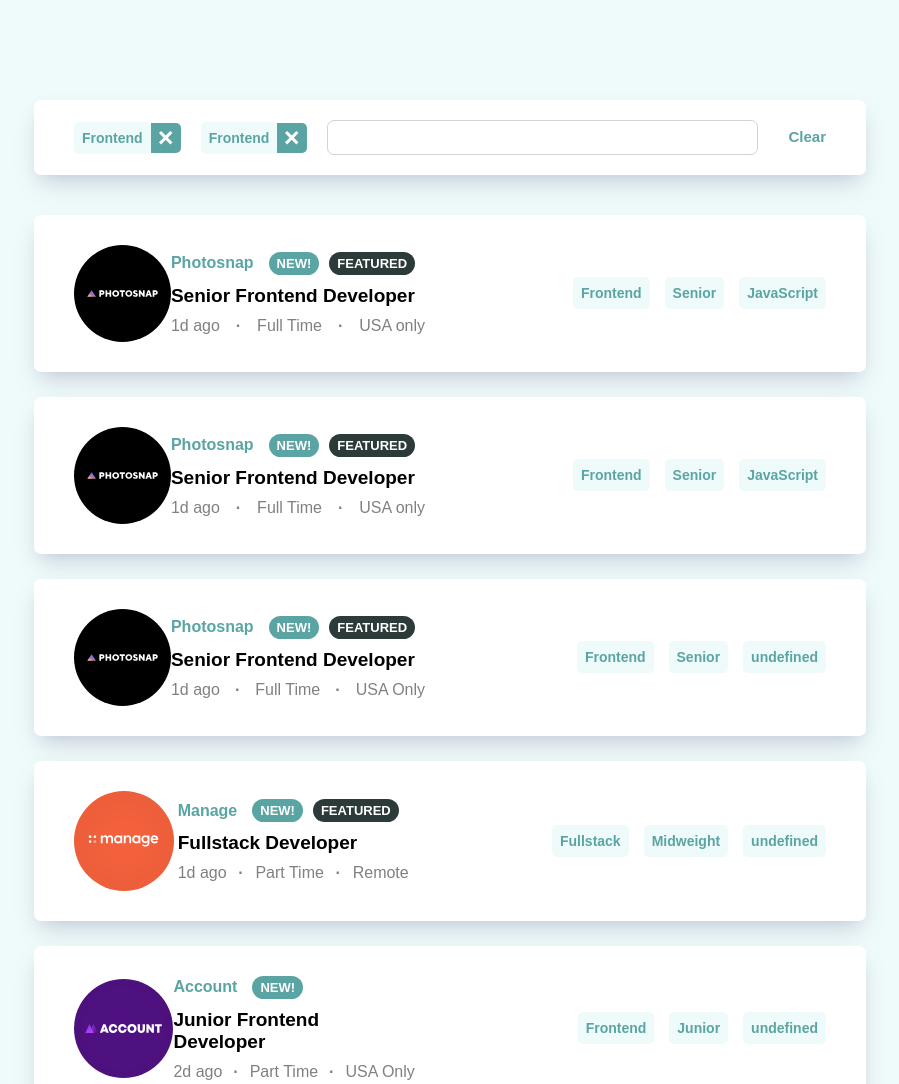
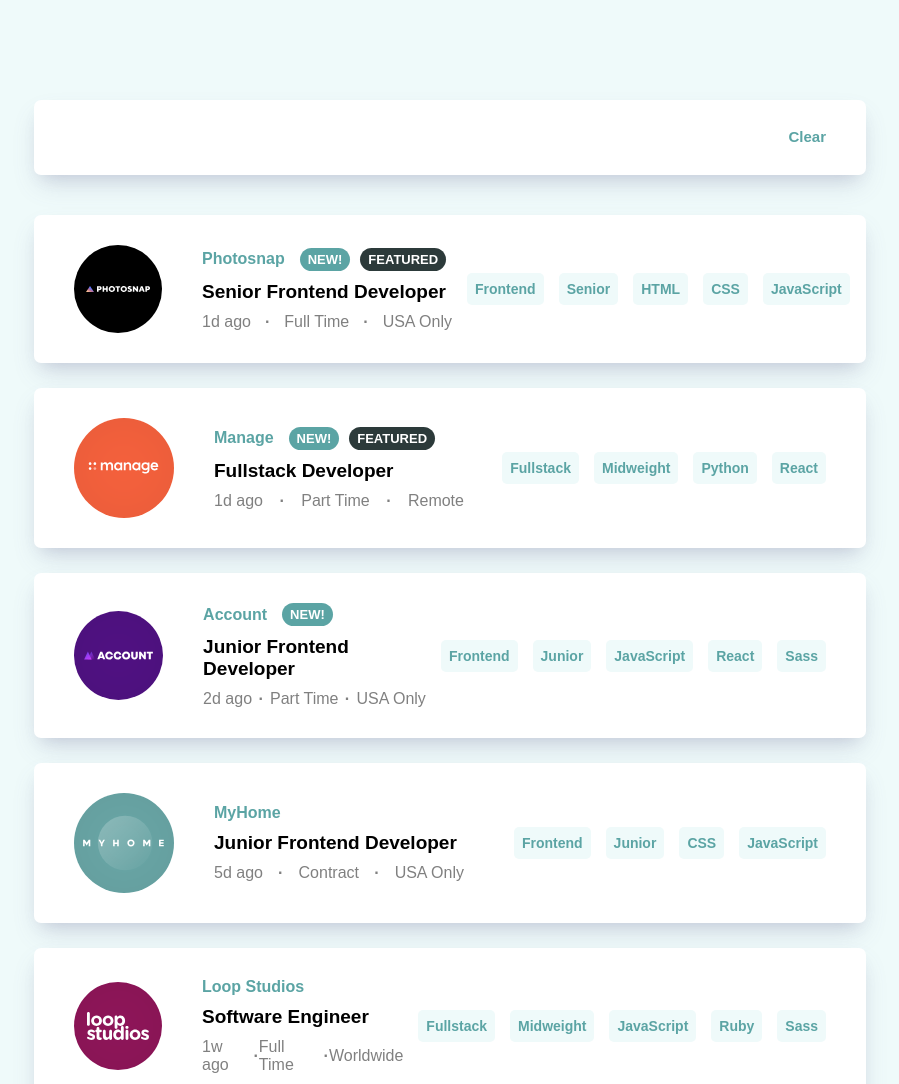
Before and after one commit to LuisDavid1998/JobListingsJSON, a plain HTML site: page index.html in a window 1280 px wide. Shown: the top 1084 px of the page, without its empty margins (190-1089 px from the left). Drawn offline with Linux system fonts and the light colour scheme.

Commit message:
Final Project

```diff
--- a/css/styles.scss
+++ b/css/styles.scss
@@ -48,6 +48,9 @@
         min-height: 35px;
         height: auto;
 
+        #skills{
+            display: flex;
+
             .cross{
                 padding: 8px;
                 background: $primary;
@@ -60,20 +63,12 @@
                 background: $dark;
             }
 
-        input{
-            width: 100%;
-            font-size: 14px;
-            letter-spacing: 1px;
-            padding: 0 20px;
-            border-radius: 7px;
-            border: 1px solid lightgray;
-            color: gray;
-        }
-
             .category{
                 margin-right: 20px;
                 display: flex;
                 align-items: center;
+                display: none;
+            }
         }
 
         #clear{
@@ -95,7 +90,6 @@
 
     .box-content{
         display: flex;
-        justify-content: space-between;
         align-items: center;
         padding: 30px 40px;
 
@@ -105,6 +99,8 @@
         }
 
         .main-content{
+            margin-left: 40px;
+            width: 250px;
 
             .main-company{
                 display: flex;
@@ -148,7 +144,7 @@
             }
         }
         .requires{
-            width: 55%;
+            flex-grow: 1;
             display: flex;
             justify-content:end;
             align-items: center;
--- a/index.html
+++ b/index.html
@@ -15,64 +15,75 @@
   <div id="container">
 
     <div id="search" class="box">
-      <div class="category">
-        <p class="require">Frontend</p>
+
+      <div id="skills">
+        <div class="category" category="frontend">
+          <p class="require skill-up">Frontend</p>
           <img src="img/icon-remove.svg" alt="Cross" class="cross">
         </div>
-      <div class="category">
-        <p class="require">Frontend</p>
+        <div class="category" category="backend">
+          <p class="require skill-up">Backend</p>
           <img src="img/icon-remove.svg" alt="Cross" class="cross">
         </div>
-      <input type="text">
-      <p id="clear">Clear</p>
+        <div class="category" category="fullstack">
+          <p class="require skill-up">Fullstack</p>
+          <img src="img/icon-remove.svg" alt="Cross" class="cross">
         </div>
-
-    <div class="box box-content">
-      <img class="logo" src="img/photosnap.svg" alt="Logo">
-      <div class="main-content">
-        <div class="main-company">
-          <h3 class="company">Photosnap</h3>
-          <span class="new">NEW!</span>
-          <span class="featured">FEATURED</span>
+        <div class="category" category="junior">
+          <p class="require skill-up">Junior</p>
+          <img src="img/icon-remove.svg" alt="Cross" class="cross">
         </div>
-        <h2 class="position">Senior Frontend Developer</h2>
-        <div class="description">
-          <p class="postedAt descript">1d ago</p>
-          <p class=" descript"><strong>&middot;</strong></p>
-          <p class="contract descript">Full Time</p>
-          <p class=" descript"><strong>&middot;</strong></p>
-          <p class="location descript">USA only</p>
+        <div class="category" category="midweight">
+          <p class="require skill-up">Midweight</p>
+          <img src="img/icon-remove.svg" alt="Cross" class="cross">
         </div>
+        <div class="category" category="senior">
+          <p class="require skill-up">Senior</p>
+          <img src="img/icon-remove.svg" alt="Cross" class="cross">
         </div>
-      <div class="requires">
-        <p class="role require req">Frontend</p>
-        <p class="level require req">Senior</p>
-        <p class="lenguage require req">JavaScript</p>
+        <div class="category" category="python">
+          <p class="require skill-up">Python</p>
+          <img src="img/icon-remove.svg" alt="Cross" class="cross">
+        </div>
+        <div class="category" category="ruby">
+          <p class="require skill-up">Ruby</p>
+          <img src="img/icon-remove.svg" alt="Cross" class="cross">
+        </div>
+        <div class="category" category="javascript">
+          <p class="require skill-up">JavaScript</p>
+          <img src="img/icon-remove.svg" alt="Cross" class="cross">
+        </div>
+        <div class="category" category="html">
+          <p class="require skill-up">HMTL</p>
+          <img src="img/icon-remove.svg" alt="Cross" class="cross">
+        </div>
+        <div class="category" category="css">
+          <p class="require skill-up">CSS</p>
+          <img src="img/icon-remove.svg" alt="Cross" class="cross">
+        </div>
+        <div class="category" category="react">
+          <p class="require skill-up">React</p>
+          <img src="img/icon-remove.svg" alt="Cross" class="cross">
+        </div>
+        <div class="category" category="sass">
+          <p class="require skill-up">Sass</p>
+          <img src="img/icon-remove.svg" alt="Cross" class="cross">
+        </div>
+        <div class="category" category="vue">
+          <p class="require skill-up">Vue</p>
+          <img src="img/icon-remove.svg" alt="Cross" class="cross">
+        </div>
+        <div class="category" category="django">
+          <p class="require skill-up">Django</p>
+          <img src="img/icon-remove.svg" alt="Cross" class="cross">
+        </div>
+        <div class="category" category="ror">
+          <p class="require skill-up">RoR</p>
+          <img src="img/icon-remove.svg" alt="Cross" class="cross">
         </div>
       </div>
 
-    <div class="box box-content">
-      <img class="logo" src="img/photosnap.svg" alt="Logo">
-      <div class="main-content">
-        <div class="main-company">
-          <h3 class="company">Photosnap</h3>
-          <span class="new">NEW!</span>
-          <span class="featured">FEATURED</span>
-        </div>
-        <h2 class="position">Senior Frontend Developer</h2>
-        <div class="description">
-          <p class="postedAt descript">1d ago</p>
-          <p class=" descript"><strong>&middot;</strong></p>
-          <p class="contract descript">Full Time</p>
-          <p class=" descript"><strong>&middot;</strong></p>
-          <p class="location descript">USA only</p>
-        </div>
-      </div>
-      <div class="requires">
-        <p class="role require req">Frontend</p>
-        <p class="level require req">Senior</p>
-        <p class="lenguage require req">JavaScript</p>
-      </div>
+      <p id="clear">Clear</p>
     </div>
 
   </div>
--- a/js/main.js
+++ b/js/main.js
@@ -7,10 +7,10 @@
 .then(data => {
 
     data.forEach((info, i) => {
-        console.log(info.company);
 
         var box_content = $('<div/>', {
-            'class': 'box box-content'
+            'class': 'box box-content',
+            'category': `${info.company}`
         });
         var logo = $('<img/>', {
             'class': 'logo',
@@ -83,14 +83,13 @@
             'class': 'role require req',
             html: `${info.role}`
         });
+        box_content.addClass(`${info.role.toLowerCase()}`);
         var level = $('<p/>', {
             'class': 'level require req',
             html: `${info.level}`
         });
-        var lenguage = $('<p/>', {
-            'class': 'lenguage require req',
-            html: `${info.lenguaje}`
-        });
+        box_content.addClass(`${info.level.toLowerCase()}`);
+
 
         box_content.appendTo(container);
         logo.appendTo(box_content);
@@ -109,10 +108,38 @@
         requires.appendTo(box_content);
         role.appendTo(requires);
         level.appendTo(requires);
-        lenguage.appendTo(requires);
 
+        info.languages.forEach((language, i) => {
+            var languages = $('<p/>', {
+                'class': `languages require req ${language}`,
+                html: `${language}`
+            });
+            box_content.addClass(`${language.toLowerCase()}`);
+            languages.appendTo(requires);
+        });
 
+        info.tools.forEach((tool, i) => {
+            var tools = $('<p/>', {
+                'class': `tools require req ${tool}`,
+                html: `${tool}`
+            });
+            box_content.addClass(`${tool.toLowerCase()}`);
+            tools.appendTo(requires);
+        });
     });
 
+    var my_input = document.querySelectorAll('.req');
+    my_input.forEach((skill) => {
+        skill.addEventListener('click', () => {
 
+            $(`.category[category="${skill.innerHTML.toLowerCase()}"]`).css('display', 'flex');
+            $('.box-content').hide();
+            $(`.${skill.innerHTML.toLowerCase()}`).css('display', 'flex');
+        });
+    });
+    var clear = $('#clear');
+    clear.click(() => {
+        $('.category').hide('slow');
+        $('.box-content').fadeIn('slow');
+    });
 });
```
Also changed, not shown: css/styles.css, 1 other file. Lines whose indentation alone changed are shown as unchanged.
